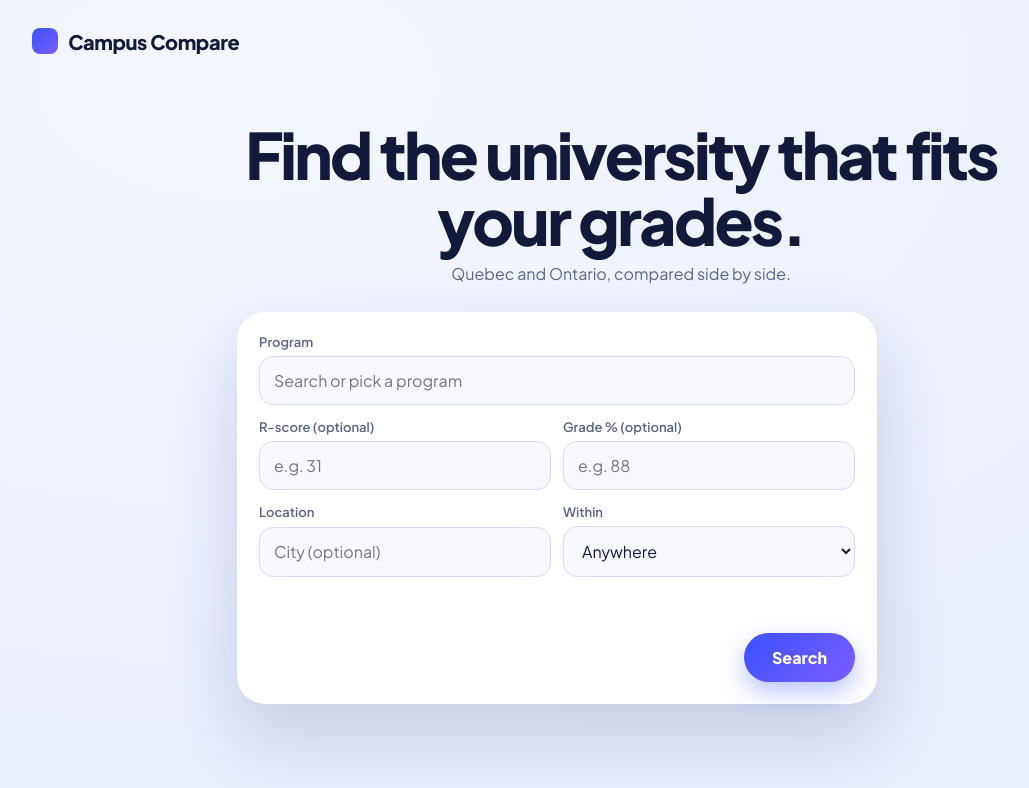
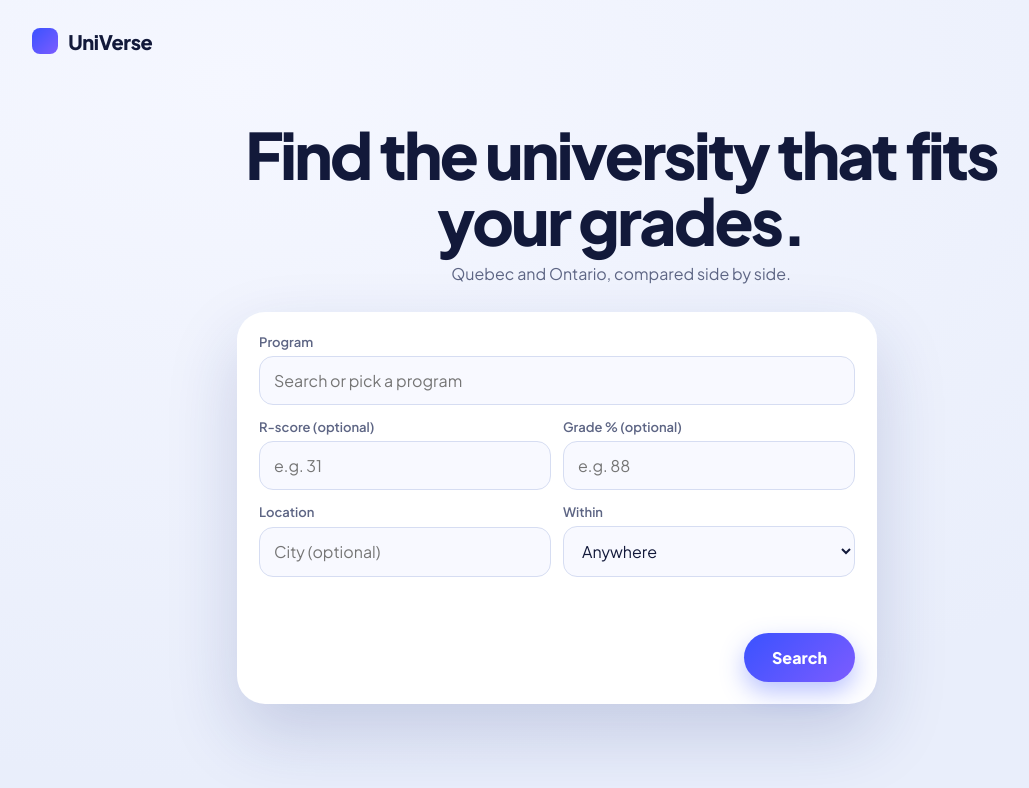
Before and after one commit to KokonutXX/WHO-v2, a plain HTML site: page index.html in a window 1280 px wide. Shown: the whole page, without its empty margins (19-1048 px from the left). Drawn offline with Linux system fonts and the light colour scheme.

Commit message:
Update brand name from 'Campus Compare' to 'UniVerse'

```diff
--- a/index.html
+++ b/index.html
@@ -14,7 +14,7 @@
 
 <!-- ================= PAGE 1: SEARCH ================= -->
 <section class="page active" id="p0">
-  <div class="brand"><i></i>Campus Compare</div>
+  <div class="brand"><i></i>UniVerse</div>
   <div class="hero"><div>
     <h1>Find the university that fits your grades.</h1>
     <p>Quebec and Ontario, compared side by side.</p>
```
